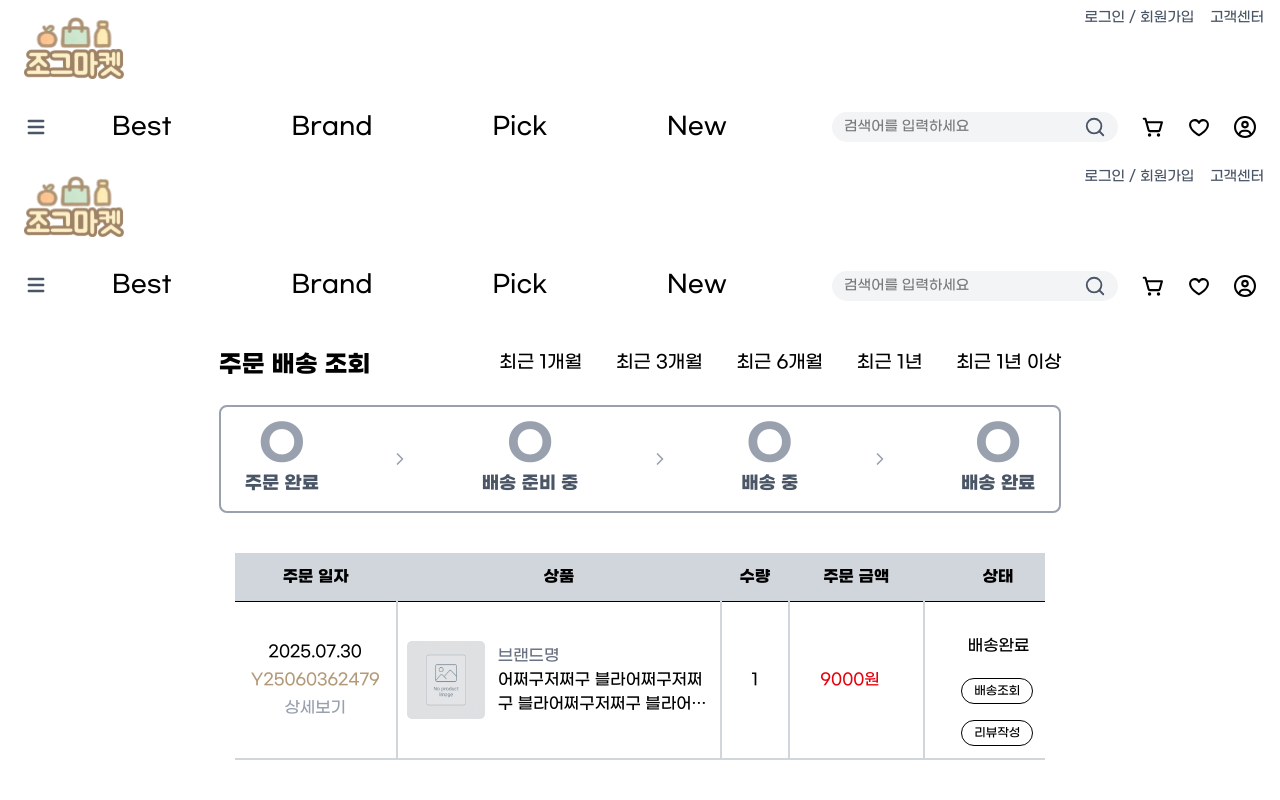
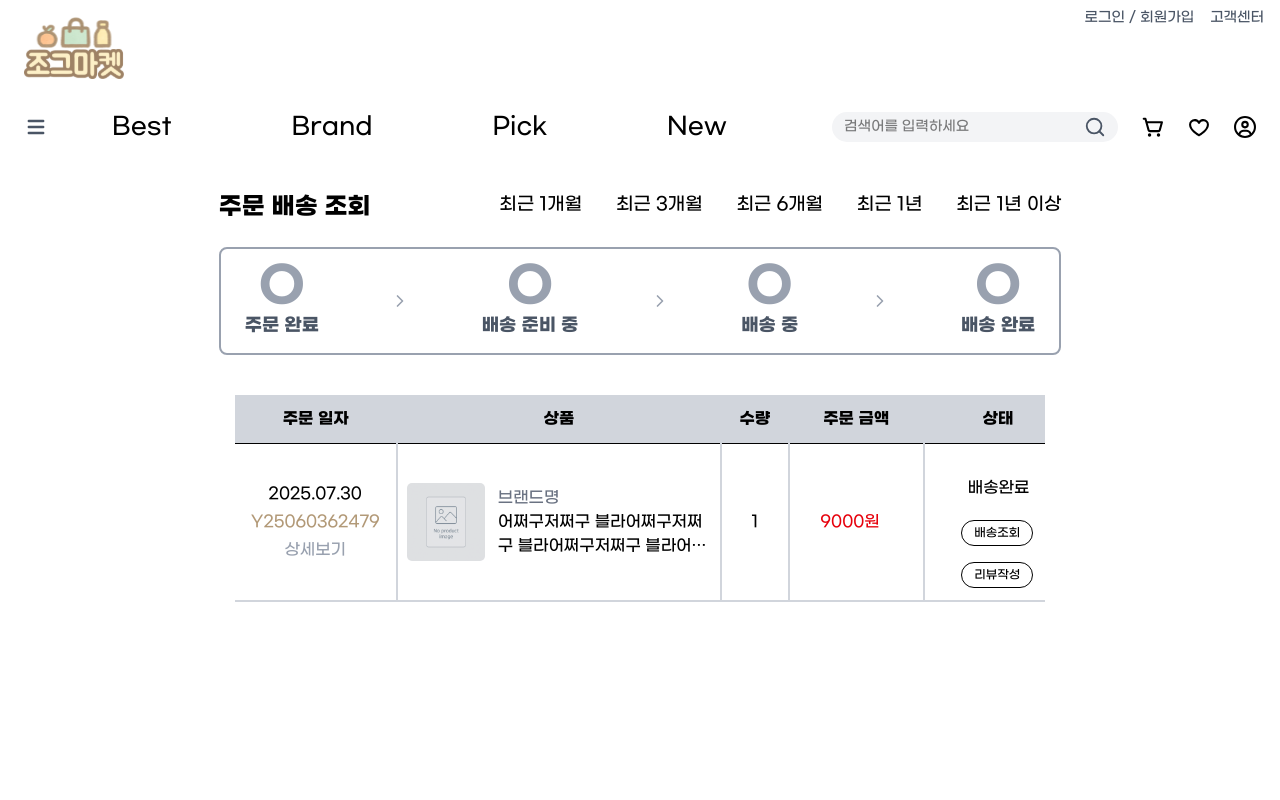
Before and after one commit to jjeankim/jogeu-market, a Next.js app: page /my/orders in a window 1280 px wide. Shown: the top 800 px of the page. Built offline with nearby package versions, Linux system fonts and the light colour scheme.

Commit message:
header 중복 삭제

```diff
--- a/src/pages/my/orders/index.tsx
+++ b/src/pages/my/orders/index.tsx
@@ -1,14 +1,12 @@
 import Header from "@/components/Header";
-import DynamicBreadcrumb from "@/components/ui/autoBreadcrumb";
 import Footer from "@/components/ui/Footer";
-import MyPageAside from "@/components/ui/MyPageAside";
 import Image from "next/image";
 import { FiChevronRight } from "react-icons/fi";
 
 const MyOrderPage = () => {
   return (
     <>
-      <Header />
+
       <main className="container w-full h-screen mx-auto p-2 flex flex-col align-center ">
         <div className="flex mx-auto w-2/3 justify-between py-6">
           <h2 className="font-bold w-1/3 text-2xl">주문 배송 조회</h2>
```
